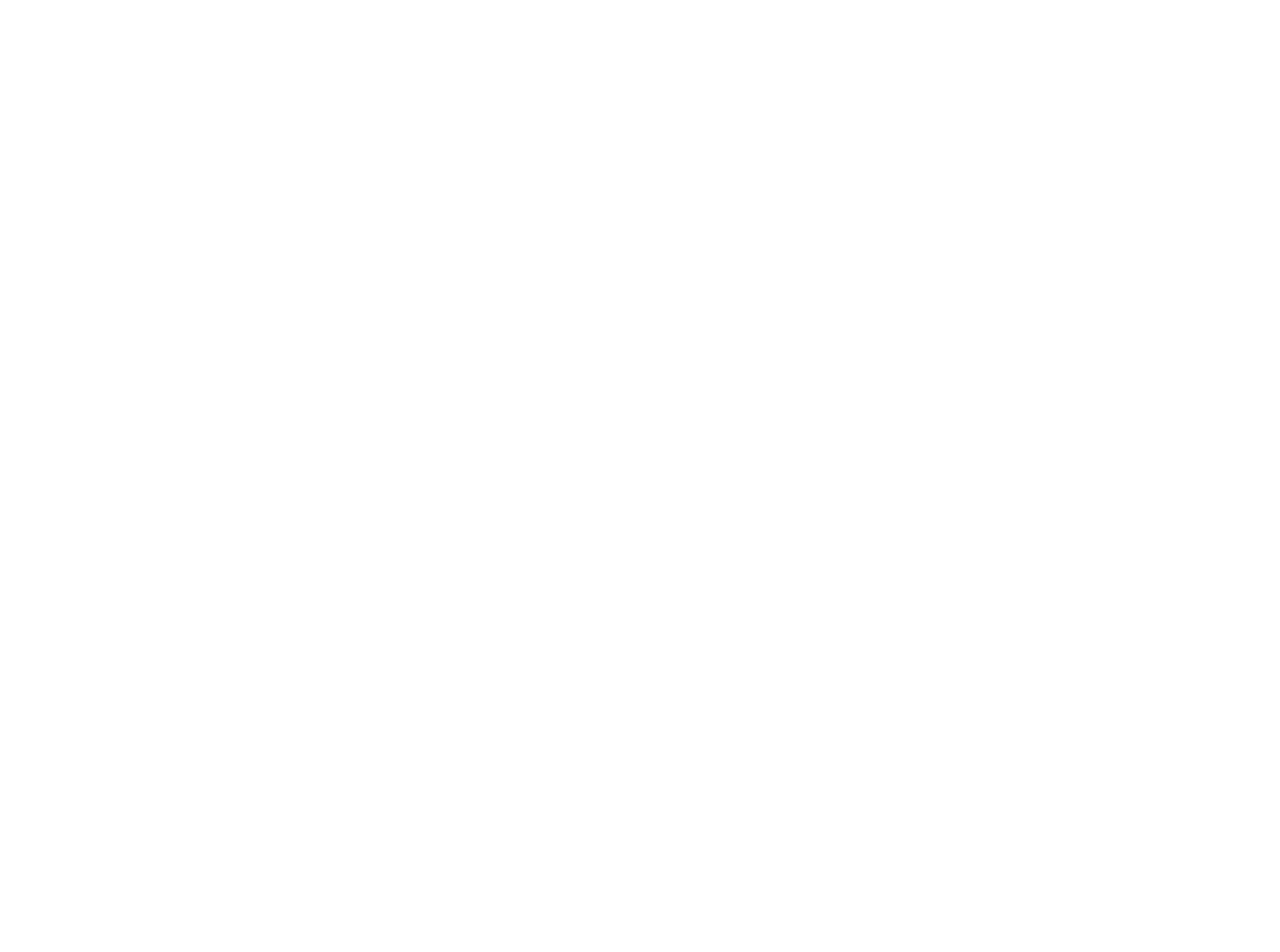
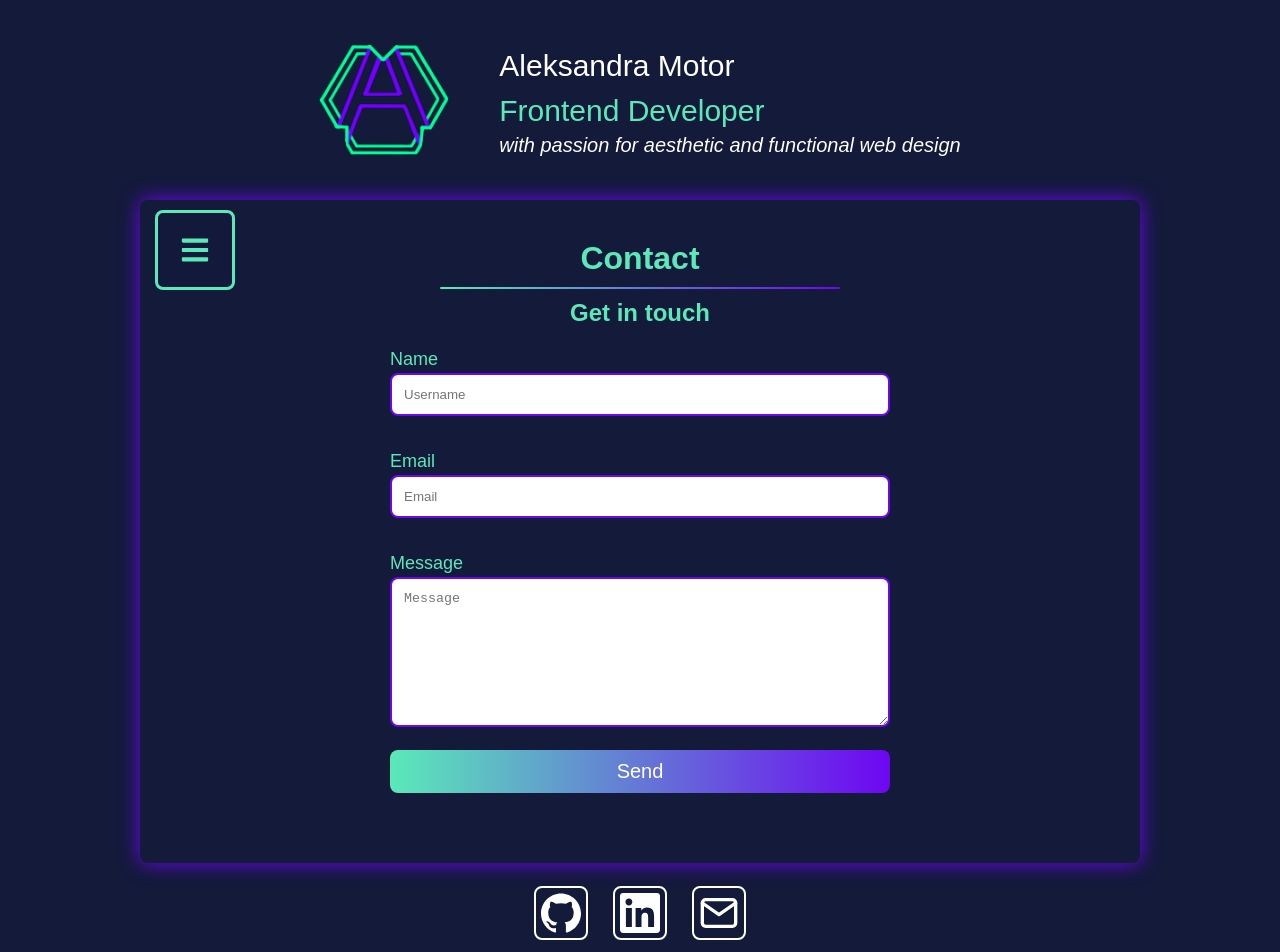
Before and after one commit to AleksandraMotor/portfolio-AM, a React app: page /contact in a window 1280 px wide. Before the commit this address had no page. Shown: the top 952 px of the page. Before the commit the page ends 800 px from the top, so only its background shows below. Built offline with nearby package versions, Linux system fonts and the light colour scheme.

Commit message:
development mode

```diff
--- a/src/app/App.tsx
+++ b/src/app/App.tsx
@@ -12,11 +12,22 @@
   return (
       <BrowserRouter>
             <Routes>
-              <Route path='portfolio-AM/' element={<Layout />}>
+
+              {/* Prod mode */}
+
+              {/* <Route path='portfolio-AM/' element={<Layout />}>
                 <Route index element={<Home />} />
                 <Route path='/portfolio-AM/skills' element={<Skills />} />
                 <Route path='/portfolio-AM/projects' element={<Projects />} />
                 <Route path='/portfolio-AM/contact' element={<Contact />} />
+              </Route> */}
+
+              {/* Dev mode */}
+              <Route path='/' element={<Layout />}>
+                <Route index element={<Home />} />
+                <Route path='skills' element={<Skills />} />
+                <Route path='projects' element={<Projects />} />
+                <Route path='contact' element={<Contact />} />
               </Route>
             </Routes>
         </BrowserRouter>
--- a/src/components/contact-form/ContactForm.tsx
+++ b/src/components/contact-form/ContactForm.tsx
@@ -43,11 +43,11 @@
             >
                 <label>Name</label>
                 <input
-                    name="user_name"
+                    name="to_name"
                     type="text"
                     placeholder="Username"
                     className="contact-form__content__input"
-                    {...register("userName", {
+                    {...register("to_name", {
                         required: "Username is required",
                         minLength: {
                             value: 3,
@@ -60,7 +60,7 @@
                     })}
                 />
                 <div className="contact-form__content__message">
-                    {errors.userName?.message?.toString()}
+                    {errors.to_name?.message?.toString()}
                 </div>
 
                 <label>Email</label>
--- a/src/components/footer/Footer.tsx
+++ b/src/components/footer/Footer.tsx
@@ -15,7 +15,7 @@
                 <a href="https://www.linkedin.com/in/aleksandramotor/">
                     <SiIcons.SiLinkedin/>
                 </a>
-                <Link to='/portfolio-AM/contact'>
+                <Link to='/contact'>
                     <FiIcons.FiMail/>
                 </Link>
         </div>
--- a/src/pages/home/Home.tsx
+++ b/src/pages/home/Home.tsx
@@ -24,7 +24,7 @@
                 company where I can expand my knowledge.
             </div>
             <div className="home__text">
-                Take a look at my <Link to='/portfolio-AM/skills' className="home__text--link">skills</Link> presented in the form of
+                Take a look at my <Link to='/skills' className="home__text--link">skills</Link> presented in the form of
                 <span className="home__text--highlight"> animated buttons </span>and don't forget to check out the
                 <span className="home__text--highlight"> interactive cards </span>with my <Link to='/portfolio-AM/projects' className="home__text--link">projects</Link>!
             </div>
```
Also changed, not shown: src/components/sidebar/SidebarData.tsx (+4 -4 lines).
